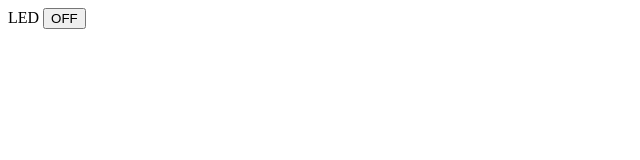
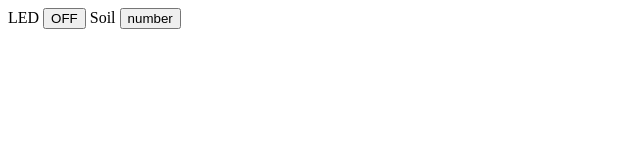
Before and after one commit to CristianPascoalGomes/autofarm, a plain HTML site: page index.html in a window 1280 px wide. Shown: the whole page, without its empty margins (0-640 px from the left). Drawn offline with Linux system fonts and the light colour scheme.

Commit message:
get soil

```diff
--- a/index.html
+++ b/index.html
@@ -11,6 +11,8 @@
     <div id="tools">
         <label for="led1">LED</label>
         <button id="led1" onclick="led1(this)">OFF</button>
+        <label for="soil">Soil</label>
+        <button id="soil" onclick="soil(this)">number</button>
     </div>
     <div id="monitor"></div>
     <div id="log"></div>
```
